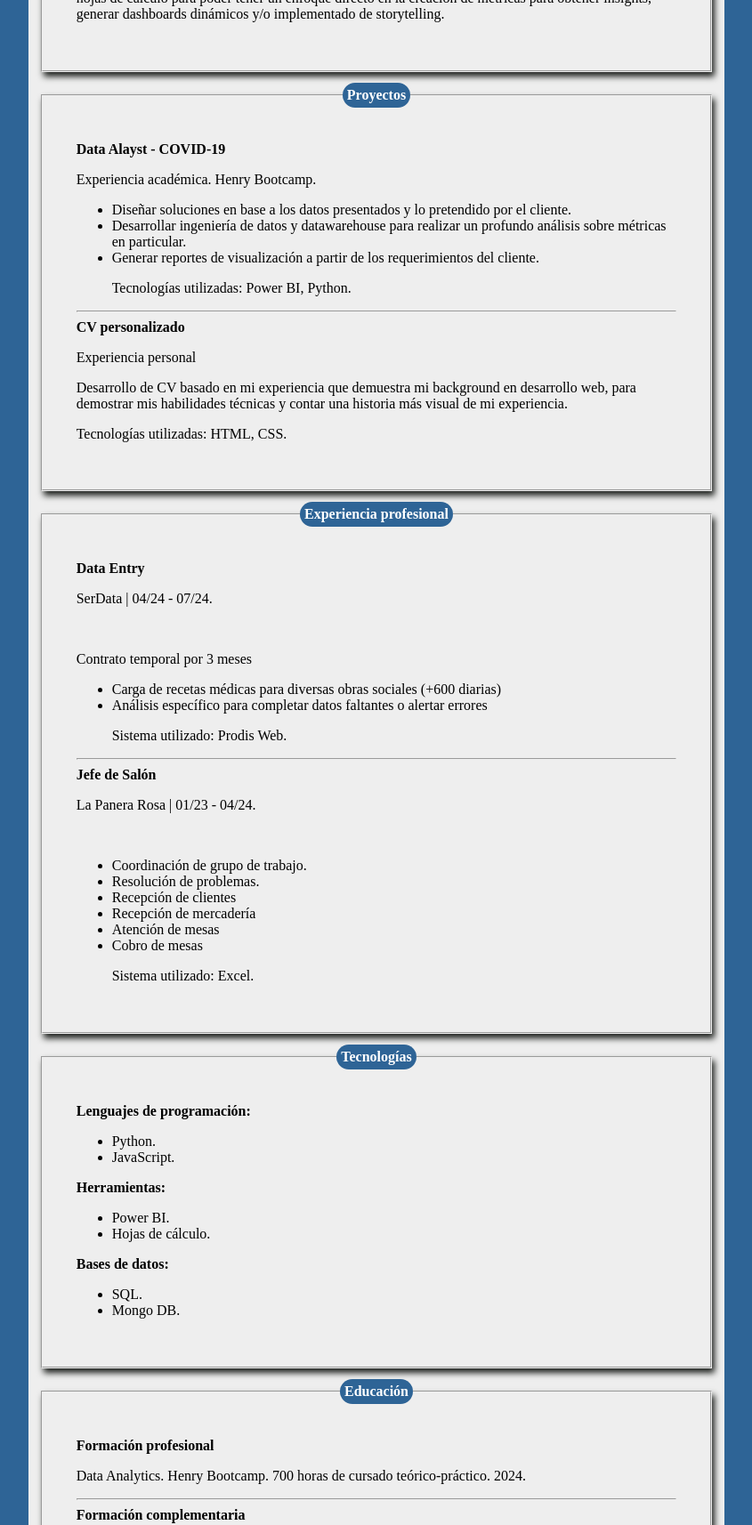
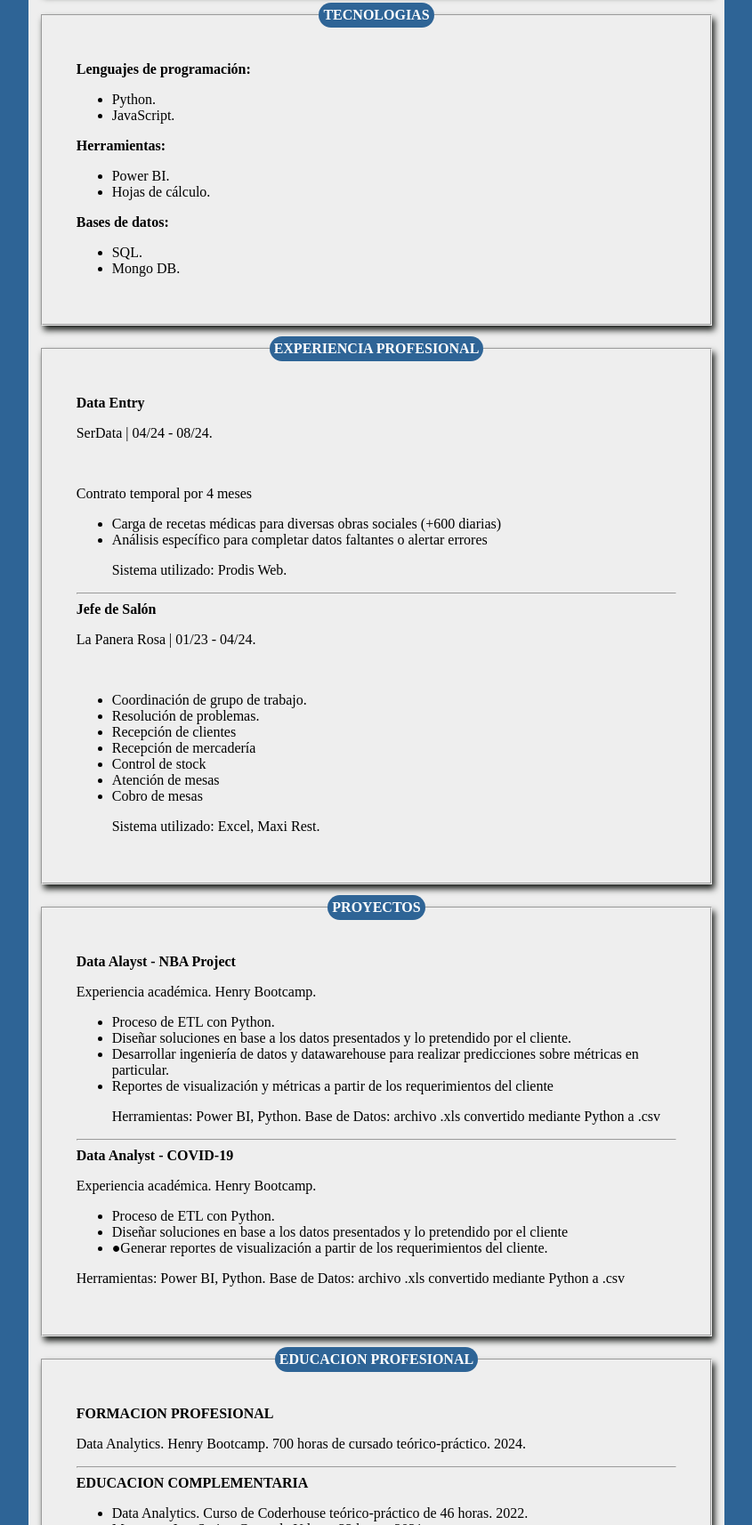
Before and after one commit to gabrielsalomon10/Presentacion, a plain HTML site: page index.html in a window 1280 px wide. Shown: the part 667-2381 px from the top of the page at 89% size, without its empty margins (217-1062 px from the left). Drawn offline with Linux system fonts and the light colour scheme.

Commit message:
Add files via upload

```diff
--- a/index.html
+++ b/index.html
@@ -24,12 +24,12 @@
             <div id="banner">
                 <h2>Gabriel Salomon</h2>
             </div>
-            <img src="img/perfil.jpg" alt="2x2" id="imagen">
+
         </header>
         <h1 id="dev">Data analyst</h1>
     <br>
     <fieldset id="lenguajes">
-            <legend style="text-align: center;">Datos Generales</legend>
+
             <p style="text-align: center;">Buenos Aires, Argentina | 11 5612-7555 | gabrielsalomon023@hotmail.com
                 <br>
                 <a href="https://www.linkedin.com/in/gabriel-salomon-b41747206/" target="_blank">LinkedIn</a> |
@@ -38,7 +38,7 @@
         </fieldset>
 
     <fieldset id="sobre-mi">
-        <legend style="text-align: center;">Sobre Mí</legend>
+
         <p>
             Data Analytics con background como jefe de salón gastronómico, que me ayudaron a demostrar sólidas habilidades de liderazgo,
             especializado en la organización y motivación del equipo para alcanzar los objetivos de servicio y satisfacción del cliente.
@@ -46,60 +46,10 @@
             Tengo experiencia en el desarrollo de procesos ETL con múltiples herramientas como pueden ser Power BI,
             Python, SQL o hojas de cálculo para poder tener un enfoque directo en la creación de métricas para obtener insights, generar dashboards dinámicos y/o implementado de storytelling.
         </p>
-
-    </fieldset>
-
-
-
-        <fieldset id="lenguajes">
-            <legend style="text-align: center;">Proyectos</legend>
-            <strong>Data Alayst - COVID-19</strong>
-            <p>Experiencia académica. Henry Bootcamp.</p>
-            <ul>
-                <li>Diseñar soluciones en base a los datos presentados y lo pretendido por el cliente.</li>
-                <li>Desarrollar ingeniería de datos y datawarehouse para realizar un profundo análisis sobre métricas en particular.</li>
-                <li>Generar reportes de visualización a partir de los requerimientos del cliente. </li>
-                <p>Tecnologías utilizadas: Power BI, Python.</p>
-            </ul>
-            <hr>
-
-            <strong>CV personalizado</strong>
-            <p>Experiencia personal</p>
-                <p>Desarrollo de CV basado en mi experiencia que demuestra mi background en desarrollo web,
-                    para demostrar mis habilidades técnicas y contar una historia más visual de mi experiencia.
-                </p>
-            <p>Tecnologías utilizadas: HTML, CSS.</p>
-
     </fieldset>
 
     <fieldset id="lenguajes">
-            <legend style="text-align: center;">Experiencia profesional</legend>
-            <strong>Data Entry</strong>
-            <p>SerData | 04/24 - 07/24.</p> <br>
-            <p>Contrato temporal por 3 meses</p>
-            <ul>
-                <li>Carga de recetas médicas para diversas obras sociales (+600 diarias)</li>
-                <li>Análisis específico para completar datos faltantes o alertar errores</li>
-                <p>Sistema utilizado: Prodis Web.</p>
-            </ul>
-            <hr>
-
-            <strong>Jefe de Salón</strong>
-            <p>La Panera Rosa | 01/23 - 04/24.</p> <br>
-            <ul>
-                <li>Coordinación de grupo de trabajo.</li>
-                <li>Resolución de problemas.</li>
-                <li>Recepción de clientes</li>
-                <li>Recepción de mercadería</li>
-                <li>Atención de mesas</li>
-                <li>Cobro de mesas</li>
-                <p>Sistema utilizado: Excel.</p>
-            </ul>
-
-        </fieldset>
-
-        <fieldset id="lenguajes">
-            <legend style="text-align: center;">Tecnologías</legend>
+        <legend style="text-align: center;">TECNOLOGIAS</legend>
         <strong>Lenguajes de programación:</strong>
         <ul>
             <li>Python.</li>
@@ -115,14 +65,64 @@
             <li>SQL.</li>
             <li>Mongo DB.</li>
         </ul>
+    </fieldset>
 
+    <fieldset id="lenguajes">
+        <legend style="text-align: center;">EXPERIENCIA PROFESIONAL</legend>
+        <strong>Data Entry</strong>
+        <p>SerData | 04/24 - 08/24.</p> <br>
+        <p>Contrato temporal por 4 meses</p>
+        <ul>
+            <li>Carga de recetas médicas para diversas obras sociales (+600 diarias)</li>
+            <li>Análisis específico para completar datos faltantes o alertar errores</li>
+            <p>Sistema utilizado: Prodis Web.</p>
+        </ul>
+        <hr>
+
+        <strong>Jefe de Salón</strong>
+        <p>La Panera Rosa | 01/23 - 04/24.</p> <br>
+        <ul>
+            <li>Coordinación de grupo de trabajo.</li>
+            <li>Resolución de problemas.</li>
+            <li>Recepción de clientes</li>
+            <li>Recepción de mercadería</li>
+            <li>Control de stock</li>
+            <li>Atención de mesas</li>
+            <li>Cobro de mesas</li>
+            <p>Sistema utilizado: Excel, Maxi Rest.</p>
+        </ul>
     </fieldset>
+
         <fieldset id="lenguajes">
-            <legend style="text-align: center;">Educación</legend>
-            <strong>Formación profesional</strong>
+            <legend style="text-align: center;">PROYECTOS</legend>
+            <strong>Data Alayst - NBA Project</strong>
+            <p>Experiencia académica. Henry Bootcamp.</p>
+            <ul>
+                <li>Proceso de ETL con Python.</li>
+                <li>Diseñar soluciones en base a los datos presentados y lo pretendido por el cliente.</li>
+                <li>Desarrollar ingeniería de datos y datawarehouse para realizar predicciones sobre métricas en particular. </li>
+                <li>Reportes de visualización y métricas a partir de los requerimientos del cliente</li>
+                <p>Herramientas: Power BI, Python. Base de Datos: archivo .xls convertido mediante Python a  .csv</p>
+            </ul>
+            <hr>
+
+            <strong>Data Analyst - COVID-19</strong>
+            <p>Experiencia académica. Henry Bootcamp.</p>
+                <ul>
+                    <li>Proceso de ETL con Python.</li>
+                    <li>Diseñar soluciones en base a los datos presentados y lo pretendido por el cliente </li>
+                    <li>●Generar reportes de visualización a partir de los requerimientos del cliente.</li>
+                </ul>
+            <p>Herramientas: Power BI, Python. Base de Datos: archivo .xls convertido mediante Python a  .csv</p>
+        </fieldset>
+
+
+        <fieldset id="lenguajes">
+            <legend style="text-align: center;">EDUCACION PROFESIONAL</legend>
+            <strong>FORMACION PROFESIONAL</strong>
             <p>Data Analytics. Henry Bootcamp. 700 horas de cursado teórico-práctico. 2024.</p>
             <hr>
-            <strong>Formación complementaria</strong>
+            <strong>EDUCACION COMPLEMENTARIA</strong>
             <ul>
                 <li>Data Analytics. Curso de Coderhouse teórico-práctico de 46 horas. 2022.</li>
                 <li>Master en JavaScript. Curso de Udemy 32 horas. 2021. </li>
--- a/styles.css
+++ b/styles.css
@@ -158,7 +158,7 @@ span{
     background: url("./img/fondo-banner.jpg");
     background-position: -200px -200px;
     margin: 20px auto;
-    margin-right: 52px;
+
     margin-top: 43px;
     display: block;
     cursor: pointer;
```
Lines whose indentation alone changed are shown as unchanged.
